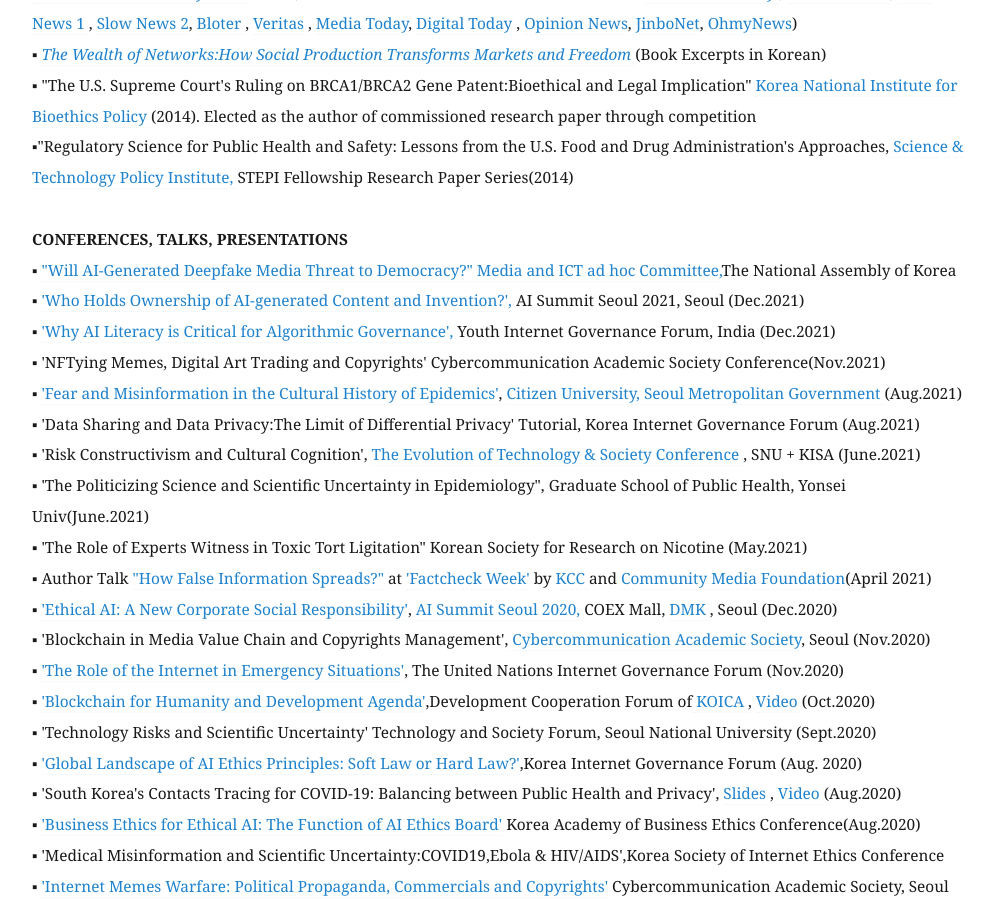
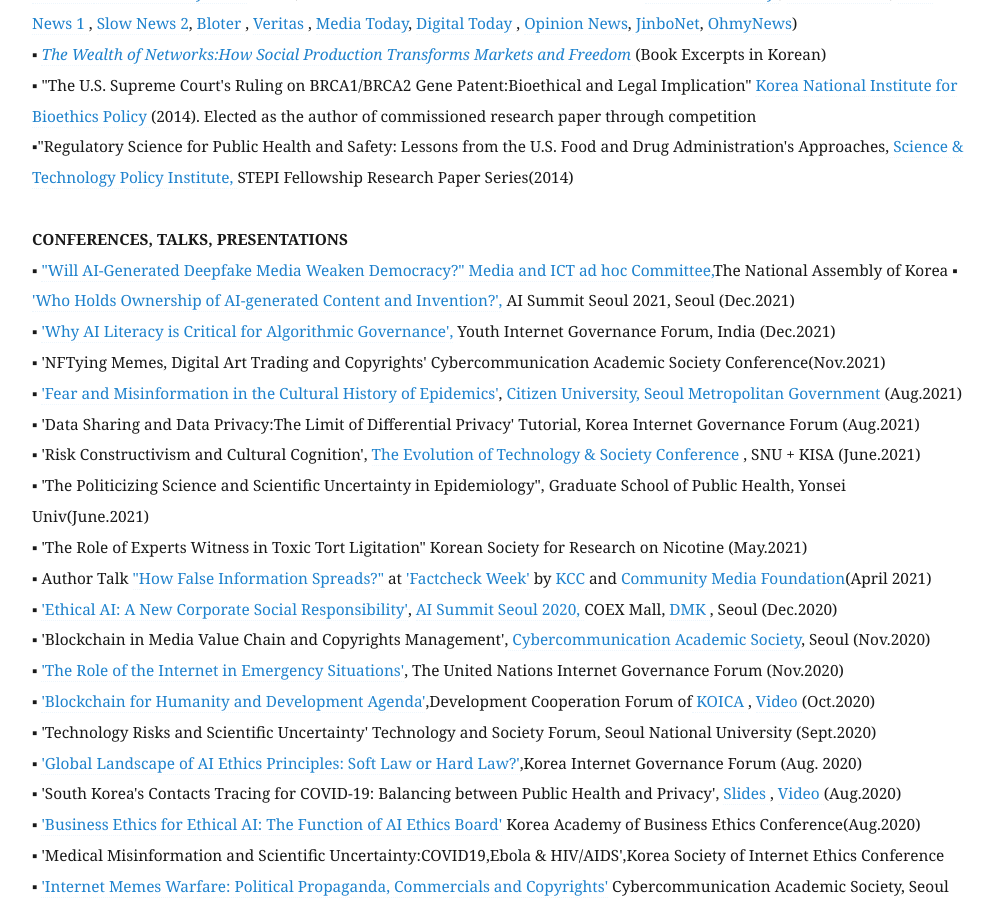
Before and after one commit to eunchangchoi/eunchangchoi.github.io, a Jekyll site: the page built from index.md, in a window 1280 px wide and 900 px high, scrolled down 3253 px. Shown: the whole window, without its empty margins (68-1061 px from the left). Built offline with Jekyll 4.4.1, drawn with Linux system fonts in a browser that asks for light colours.

Commit message:
Update index.md

```diff
--- a/index.md
+++ b/index.md
@@ -71,7 +71,7 @@
 ▪"Regulatory Science for Public Health and Safety: Lessons from the U.S. Food and Drug Administration's Approaches,<a href="https://www.stepi.re.kr/site/stepien/main.do"> Science & Technology Policy Institute, </a>STEPI Fellowship Research Paper Series(2014)<br>
      <br>
  <strong> CONFERENCES, TALKS, PRESENTATIONS </strong> <br>
-▪ <a href="https://www.inews24.com/view/1442354"> "Will AI-Generated Deepfake Media Threat to Democracy?" Media and ICT ad hoc Committee,</a>The National Assembly of Korea
+▪ <a href="https://www.inews24.com/view/1442354"> "Will AI-Generated Deepfake Media Weaken Democracy?" Media and ICT ad hoc Committee,</a>The National Assembly of Korea
 ▪ <a href="https://aisummit.co.kr/agenda_2021-2/">'Who Holds Ownership of AI-generated Content and Invention?',</a> AI Summit Seoul 2021, Seoul (Dec.2021)<br>
 ▪ <a href="https://youthigf.in/2021/12/02/agenda/">'Why AI Literacy is Critical for Algorithmic Governance',</a> Youth Internet Governance Forum, India (Dec.2021)<br>
 ▪ 'NFTying Memes, Digital Art Trading and Copyrights' Cybercommunication Academic Society Conference(Nov.2021) <br>
```
